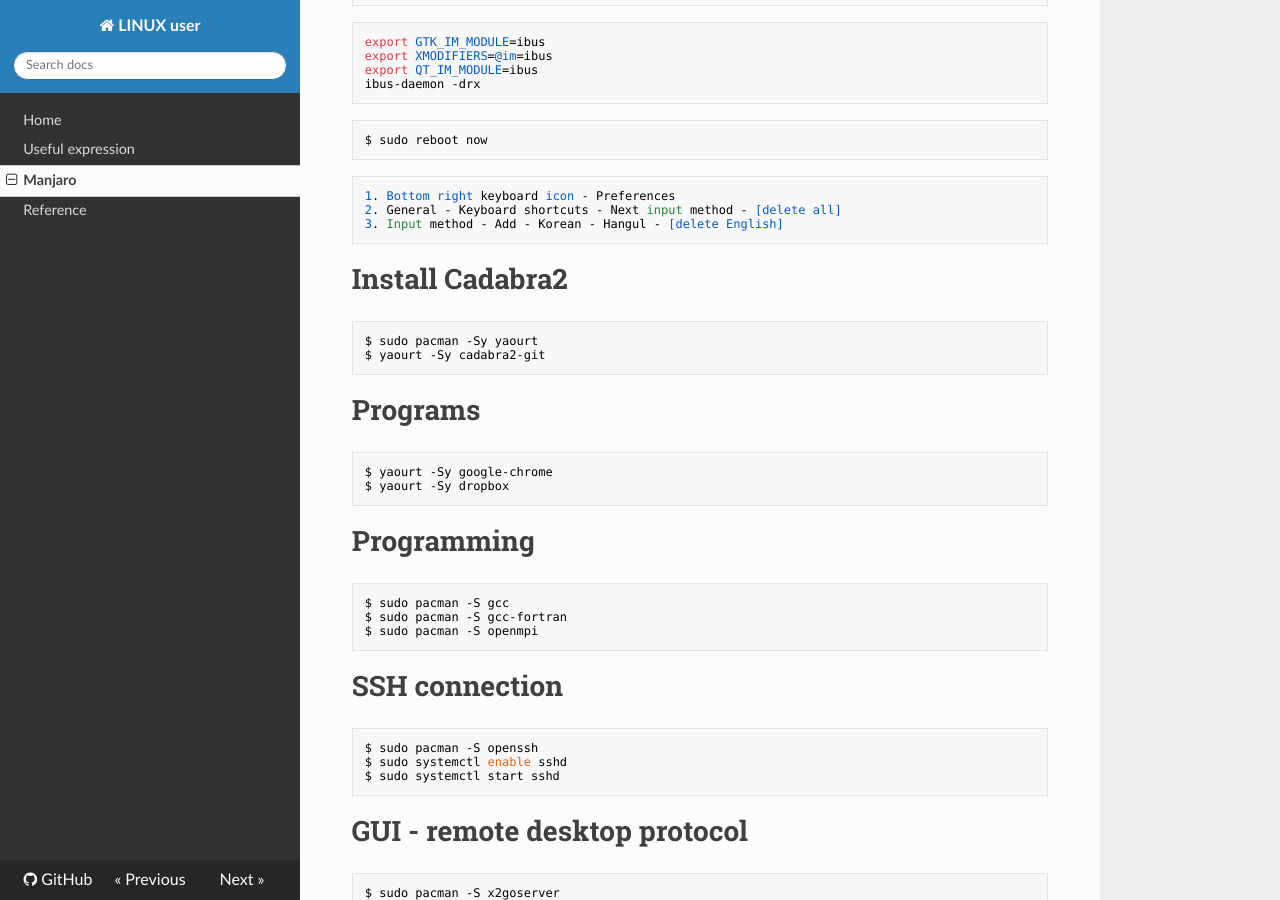
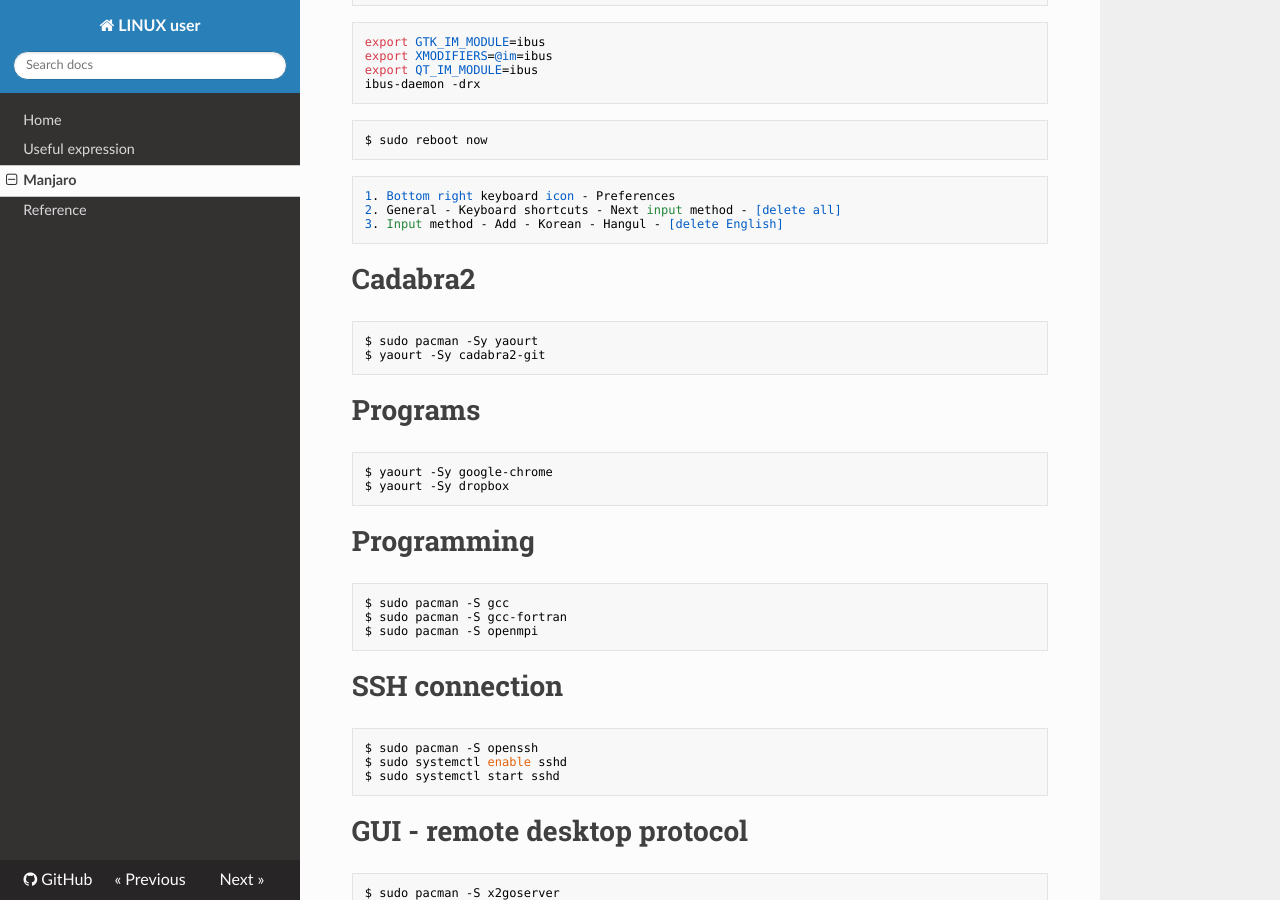
Before and after one commit to WonyoungCho/LINUX, an MkDocs documentation site: the page built from docs/manjaro_conf.md, in a window 1280 px wide and 900 px high, scrolled down 434 px. Built offline with MkDocs 1.6.1, drawn with Linux system fonts in a browser that asks for light colours; nearby versions of some CDN libraries; old or Windows-style settings are respelled for this version of MkDocs.

Commit message:
Update manjaro_conf.md

````diff
--- a/docs/manjaro_conf.md
+++ b/docs/manjaro_conf.md
@@ -27,7 +27,7 @@ $ sudo reboot now
 3. Input method - Add - Korean - Hangul - [delete English]
 ```
 
-# Install Cadabra2
+# Cadabra2
 ```sh
 $ sudo pacman -Sy yaourt
 $ yaourt -Sy cadabra2-git
````
